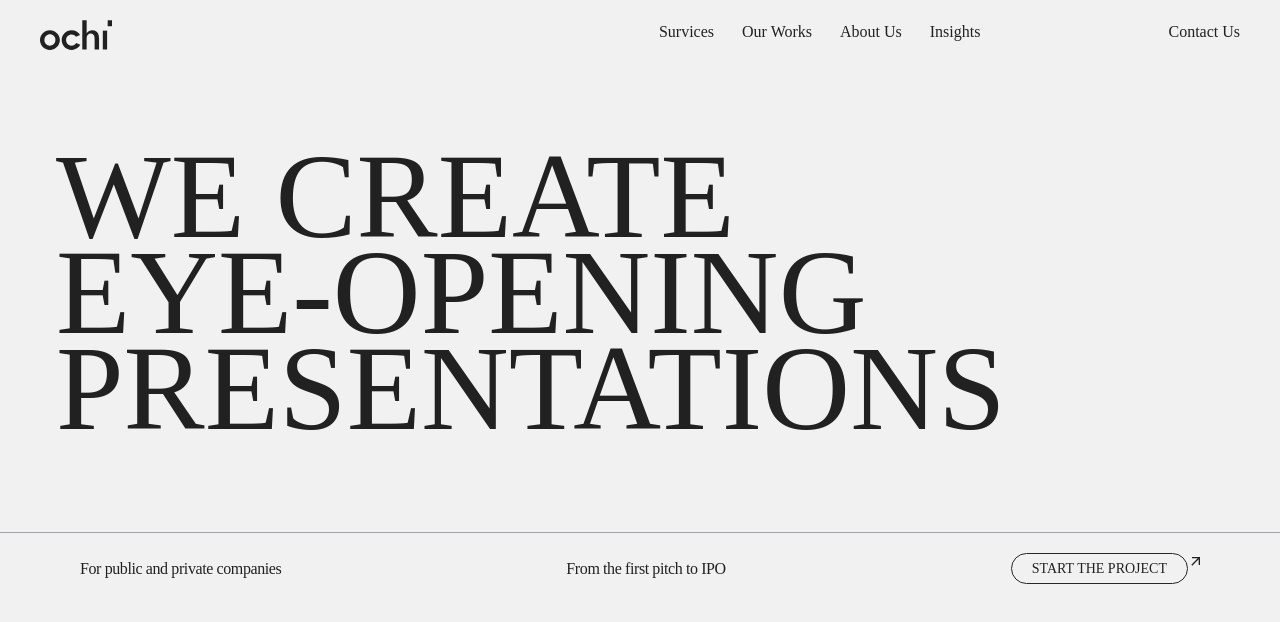
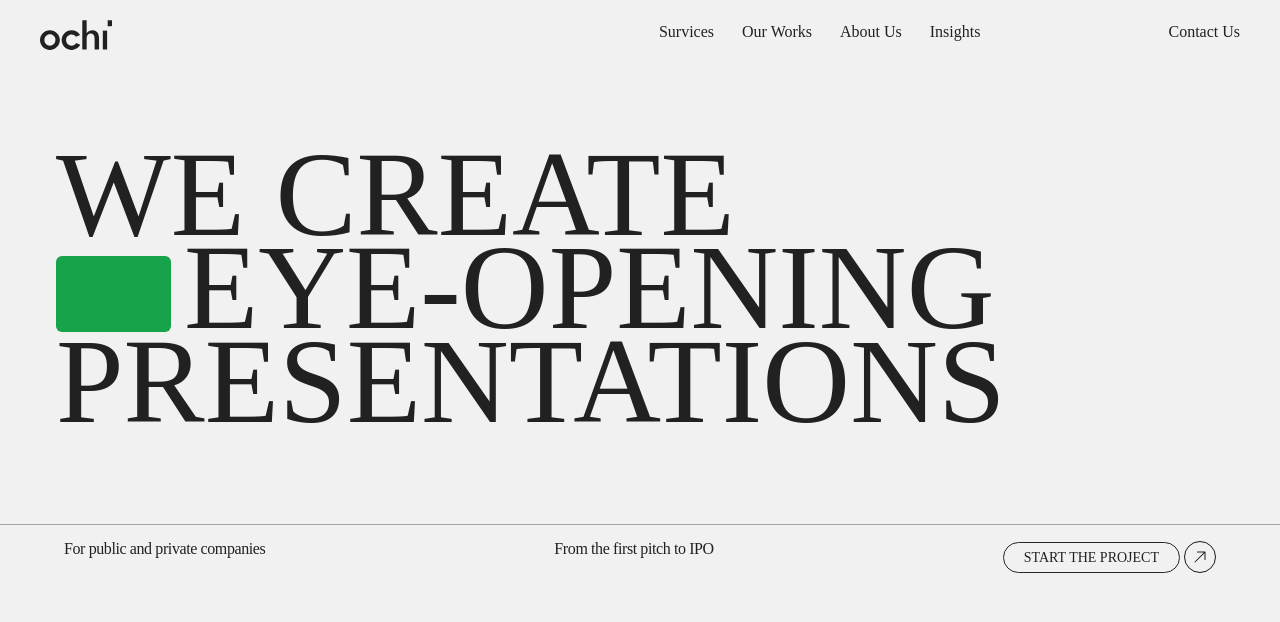
Before and after one commit to dinesh-saini814/OCHI-design-clone, a React (Vite) app: page / in a window 1280 px wide. Shown: the top 622 px of the page. Built offline with nearby package versions, Linux system fonts and the light colour scheme.

Commit message:
completed landing page

```diff
--- a/src/components/LandingPage.jsx
+++ b/src/components/LandingPage.jsx
@@ -1,5 +1,5 @@
 import React from "react";
-import { MdOutlineArrowOutward } from "react-icons/md";
+import { HiArrowUpRight } from "react-icons/hi2";
 
 function LandingPage() {
   return (
@@ -8,14 +8,19 @@ function LandingPage() {
         {["We Create", "Eye-Opening", "Presentations"].map((item, index) => {
           return (
             <div className="masker">
-              <h1 className="uppercase text-[9.5vw] leading-[7.5vw] tracking-normal font-['Test_Founders_Grotesk_X_Condensed'] font-light">
-                {item}
-              </h1>
+              <div className="w-fit flex ">
+                {index === 1 && (
+                  <div className="mr-[1vw] w-[9vw] h-[6vw] rounded-md bg-green-600 relative top-[1.1vw]"></div>
+                )}
+                <h1 className="uppercase text-[9.5vw] leading-[7.3vw] tracking-normal font-['Test_Founders_Grotesk_X_Condensed'] ">
+                  {item}
+                </h1>
+              </div>
             </div>
           );
         })}
       </div>
-      <div className="border-t-[1px] font-['Neue_Montreal'] border-zinc-400 mt-24 flex justify-between items-center py-5 px-20">
+      <div className="border-t-[1px] font-['Neue_Montreal'] border-zinc-400 mt-24 flex justify-between py-4 px-16">
         {[
           "For public and private companies",
           "From the first pitch to IPO",
@@ -24,12 +29,12 @@ function LandingPage() {
             {item}
           </p>
         ))}
-        <div className="start flex">
+        <div className="start flex items-center gap-1">
           <div className="uppercase px-5 py-1 border-[1px] border-zinc-800 rounded-full text-[14px]">
             Start the project
           </div>
-          <div className="w-3 h-3 rounded-full ">
-            <MdOutlineArrowOutward />
+          <div className="w-8 h-8 rounded-full border-[1px] border-zinc-900 flex justify-center items-center ">
+            <HiArrowUpRight />
           </div>
         </div>
       </div>
```
